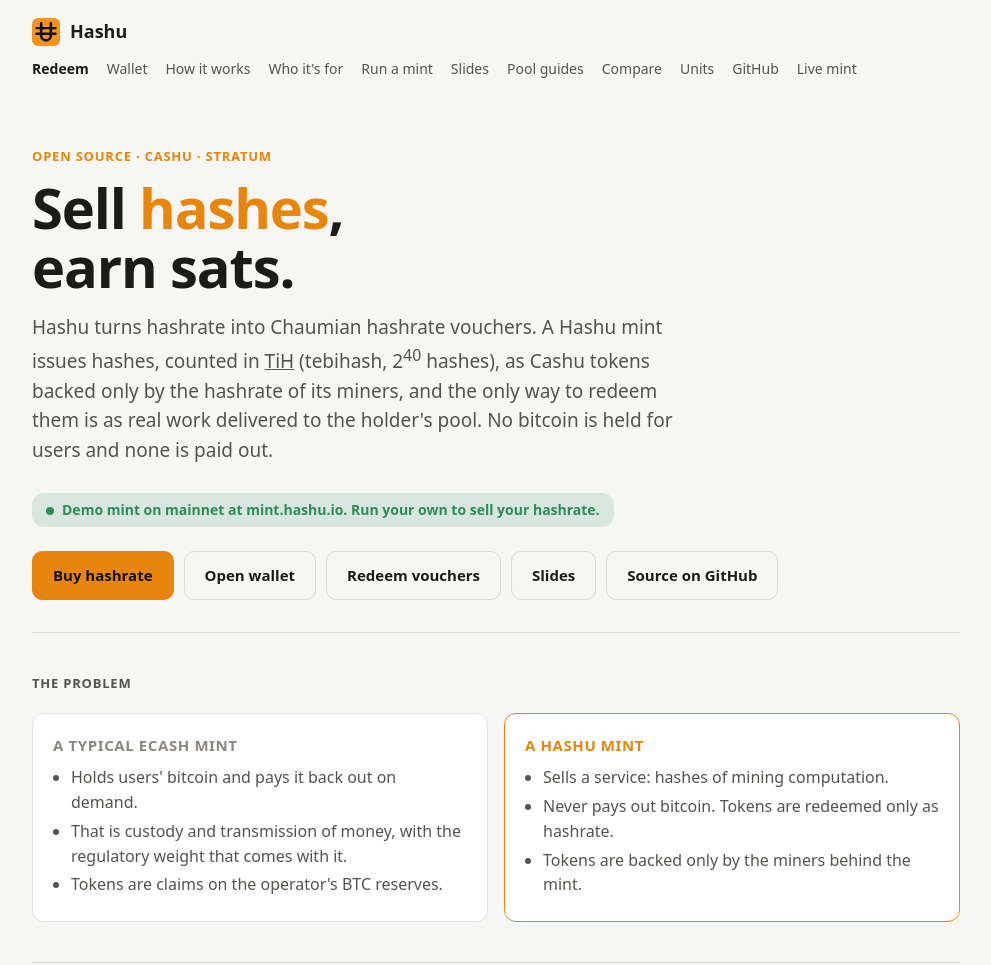
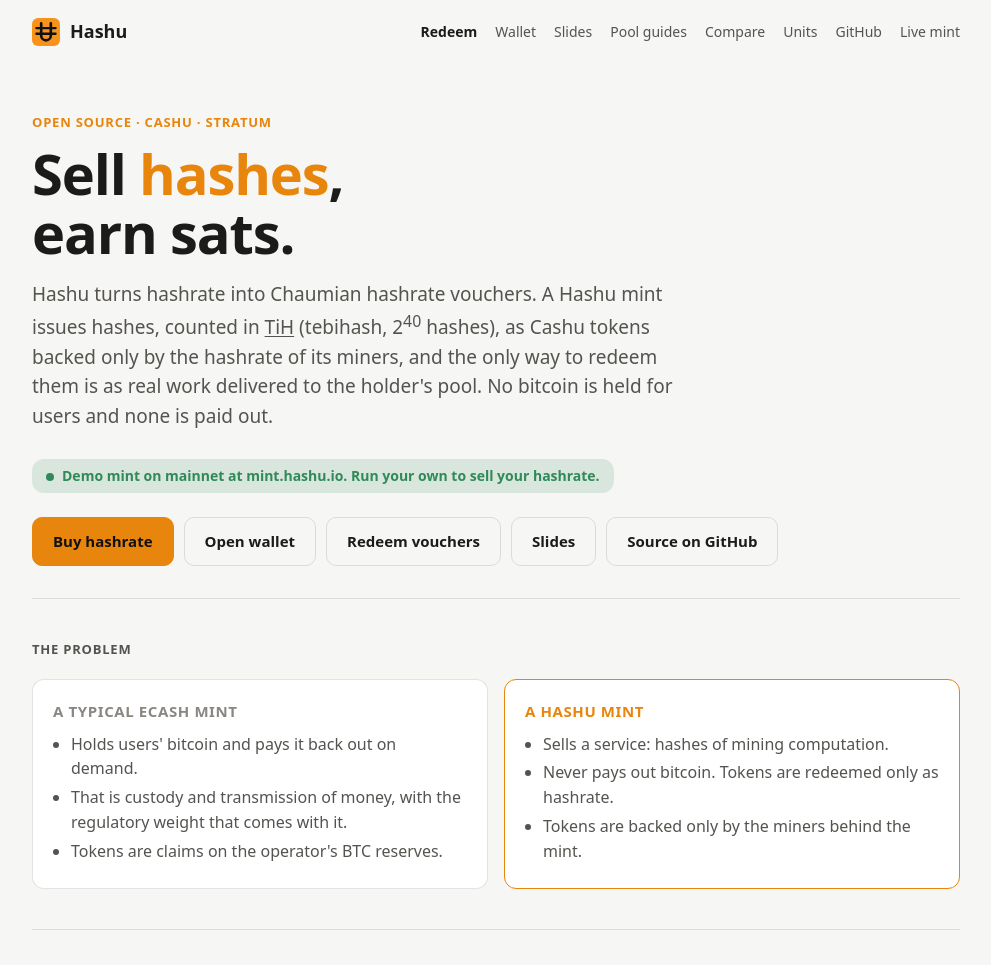
Before and after one commit to asherp/hashu, a plain HTML site: page site/index.html in a window 1280 px wide. Shown: the top 965 px of the page, without its empty margins (144-1135 px from the left). Drawn offline with Linux system fonts and the light colour scheme; no server answers.

Commit message:
Landing nav: drop same-page anchor links (#172)
* Landing nav: drop same-page anchor links

The header nav had How it works, Who it's for and Run a mint, which only
scrolled further down the same page. Keep only links to real destinations.

Co-Authored-By: Claude Opus 5.5 <noreply@anthropic.com>
Claude-Session: https://claude.ai/code/session_01Dfv2PkNBsTKXMpg68VV1yg

* Remove PR screenshots

Co-Authored-By: Claude Opus 5.5 <noreply@anthropic.com>
Claude-Session: https://claude.ai/code/session_01Dfv2PkNBsTKXMpg68VV1yg

---------

Co-authored-by: Claude <noreply@anthropic.com>

```diff
--- a/site/index.html
+++ b/site/index.html
@@ -119,9 +119,6 @@ footer { padding: 32px 0 48px; border-top: 1px solid var(--line); color: var(--i
     <div class="links">
       <a class="mint-link nav-redeem" data-path="checkout/#redeem" href="https://mint.hashu.io/checkout/#redeem">Redeem</a>
       <a href="https://app.hashu.io/">Wallet</a>
-      <a href="#how">How it works</a>
-      <a href="#uses">Who it's for</a>
-      <a href="#run">Run a mint</a>
       <a class="waitlist-link" href="/waitlist/" hidden>Hosted mints</a>
       <a class="mint-link" data-path="slides/" href="https://mint.hashu.io/slides/">Slides</a>
       <a href="/redeem/">Pool guides</a>
```
